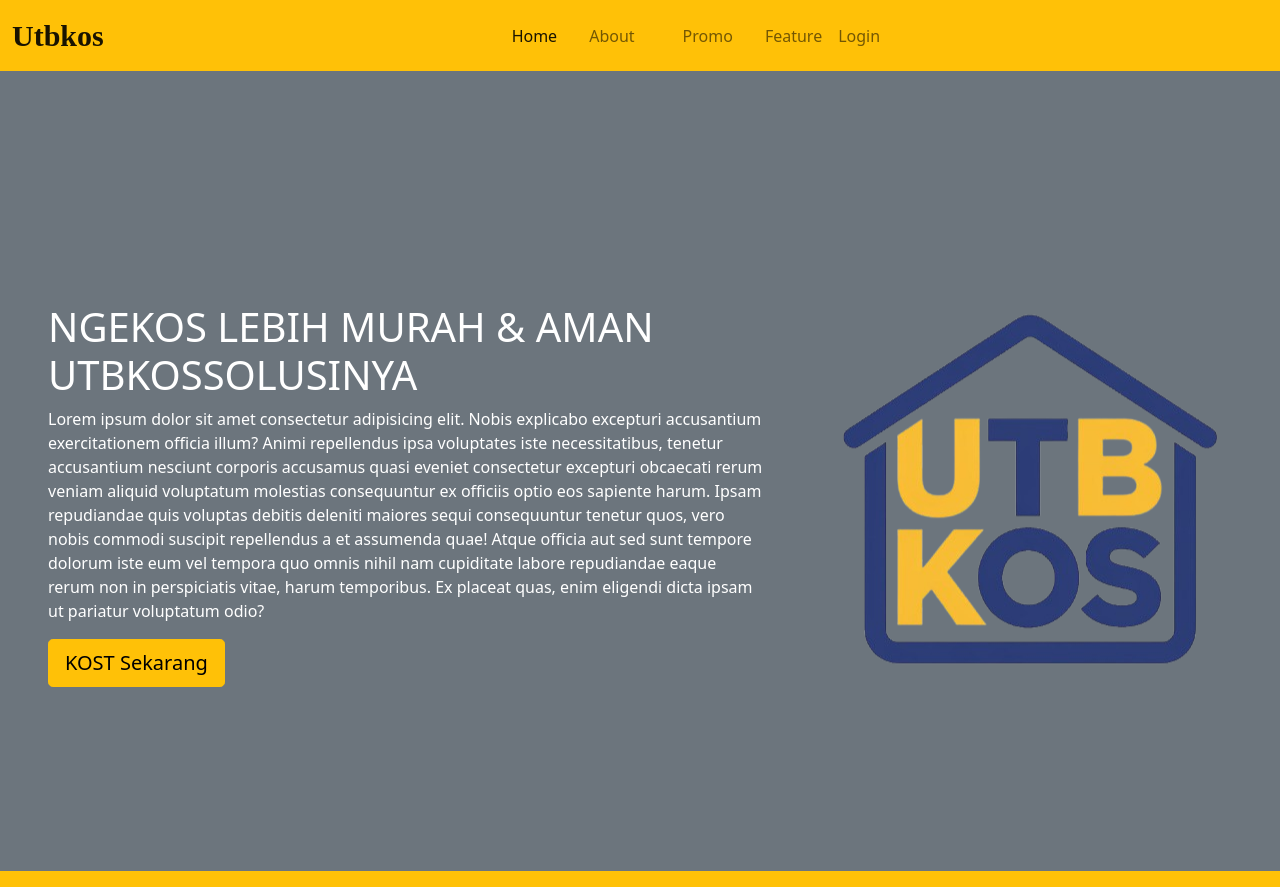
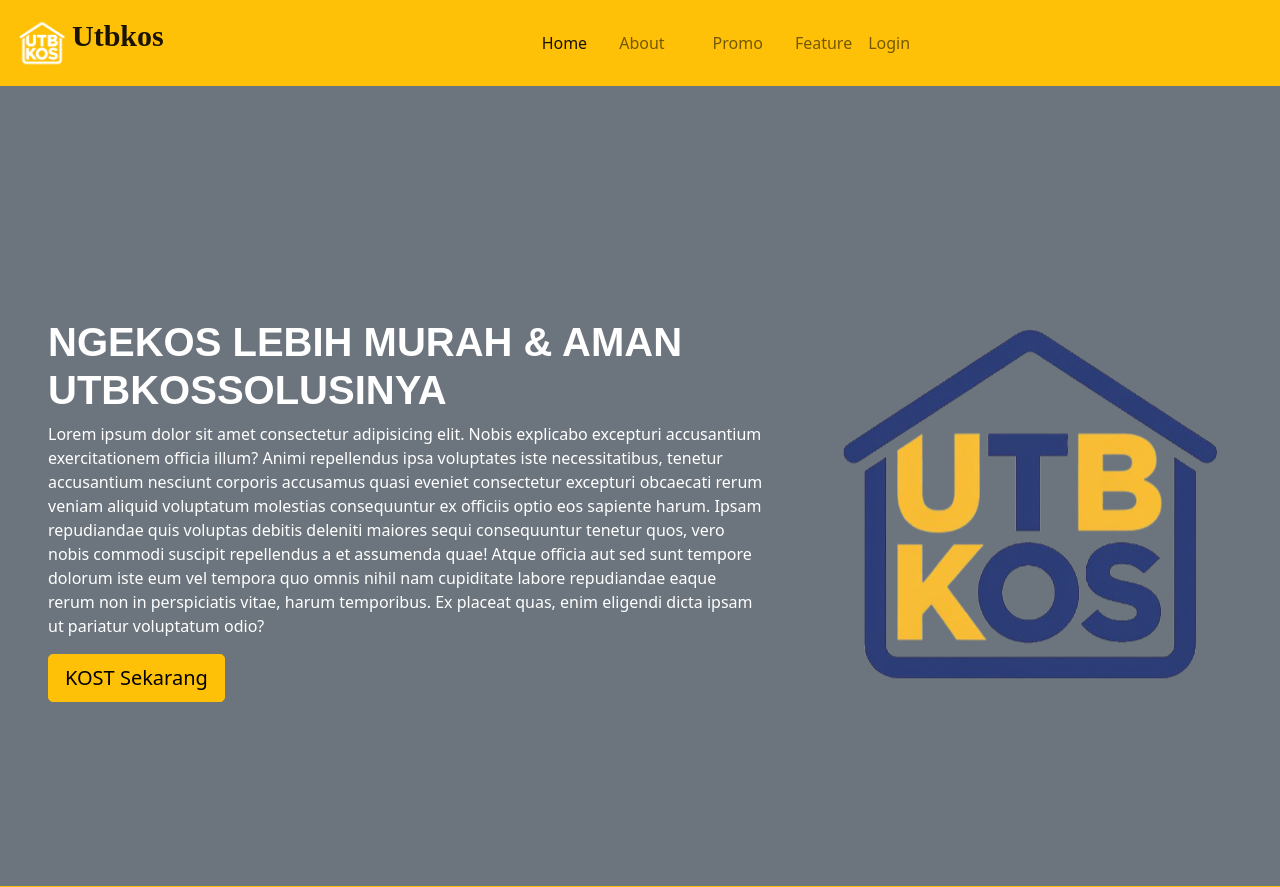
Before and after one commit to RafiRhnnn/UtbKosWeb, a PHP site: page /UtbKosWeb/frontend/index.php in a window 1280 px wide. Shown: the top 887 px of the page. Run offline with PHP 8.4, Linux system fonts and the light colour scheme.

Commit message:
hias dikit banget

```diff
--- a/frontend/assets/css/styleindex.css
+++ b/frontend/assets/css/styleindex.css
@@ -3,6 +3,13 @@
     font-weight: 800;
     font-style: normal;
     font-size: 30px;
+    display: flex;
+
+}
+
+h1 {
+    font-family: 'Poppins', sans-serif;
+    font-weight: 600;
 }
 
 #logoutbkos {
--- a/frontend/index.php
+++ b/frontend/index.php
@@ -18,16 +18,16 @@
         <!-- navbar start -->
         <nav class="navbar navbar-expand-lg navbar-light bg-warning sticky-top">
             <div class="container-fluid">
-                <a class="navbar-brand" href="#">Utbkos</a>
-                <button class="navbar-toggler" type="button" data-bs-toggle="collapse"
-                    data-bs-target="#navbarNavDropdown" aria-controls="navbarNavDropdown" aria-expanded="false"
-                    aria-label="Toggle navigation">
+                <a class="navbar-brand" href="#">
+                    <img class="logoheader img-fluid" src="assets/images/logo_header.png" alt="Sample image" style="max-height: 60px;">
+                    Utbkos
+                </a>
+                <button class="navbar-toggler" type="button" data-bs-toggle="collapse" data-bs-target="#navbarNavDropdown" aria-controls="navbarNavDropdown" aria-expanded="false" aria-label="Toggle navigation">
                     <span class="navbar-toggler-icon"></span>
                 </button>
                 <div class="collapse navbar-collapse">
-                    <ul class=" navbar-nav mx-auto">
-                        <!-- Menambahkan ms-auto di sini -->
-                        <li class="nav-item ms-1    ">
+                    <ul class="navbar-nav mx-auto">
+                        <li class="nav-item ms-1">
                             <a class="nav-link active" aria-current="page" href="#">Home</a>
                         </li>
                         <li class="nav-item mx-3">
@@ -44,9 +44,9 @@
                         </li>
                     </ul>
                 </div>
-
             </div>
         </nav>
+
         <!-- navbar end -->
 
         <!-- body mulai -->
```
Also changed, not shown: frontend/assets/images/logo_header.png (added).
